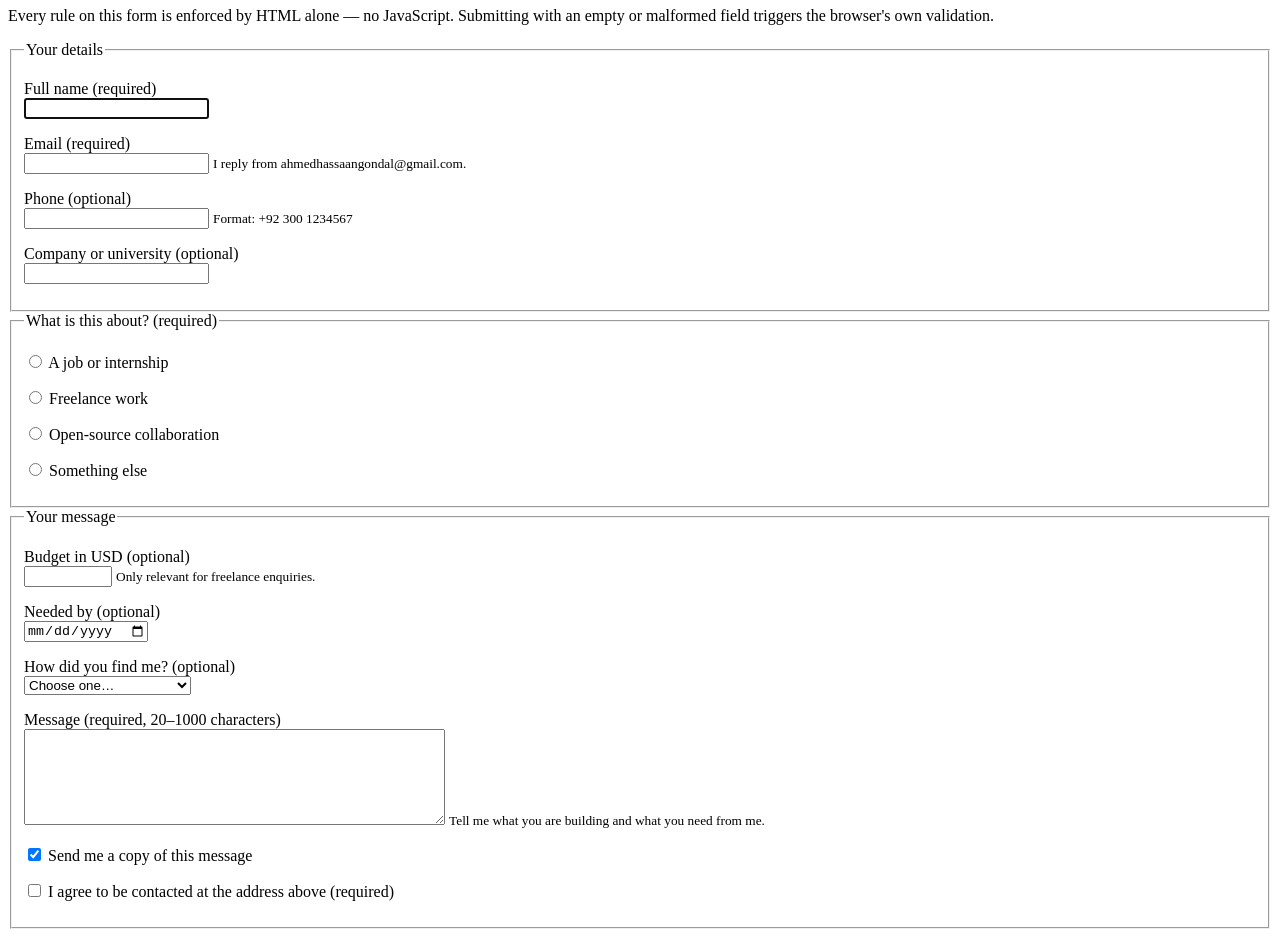
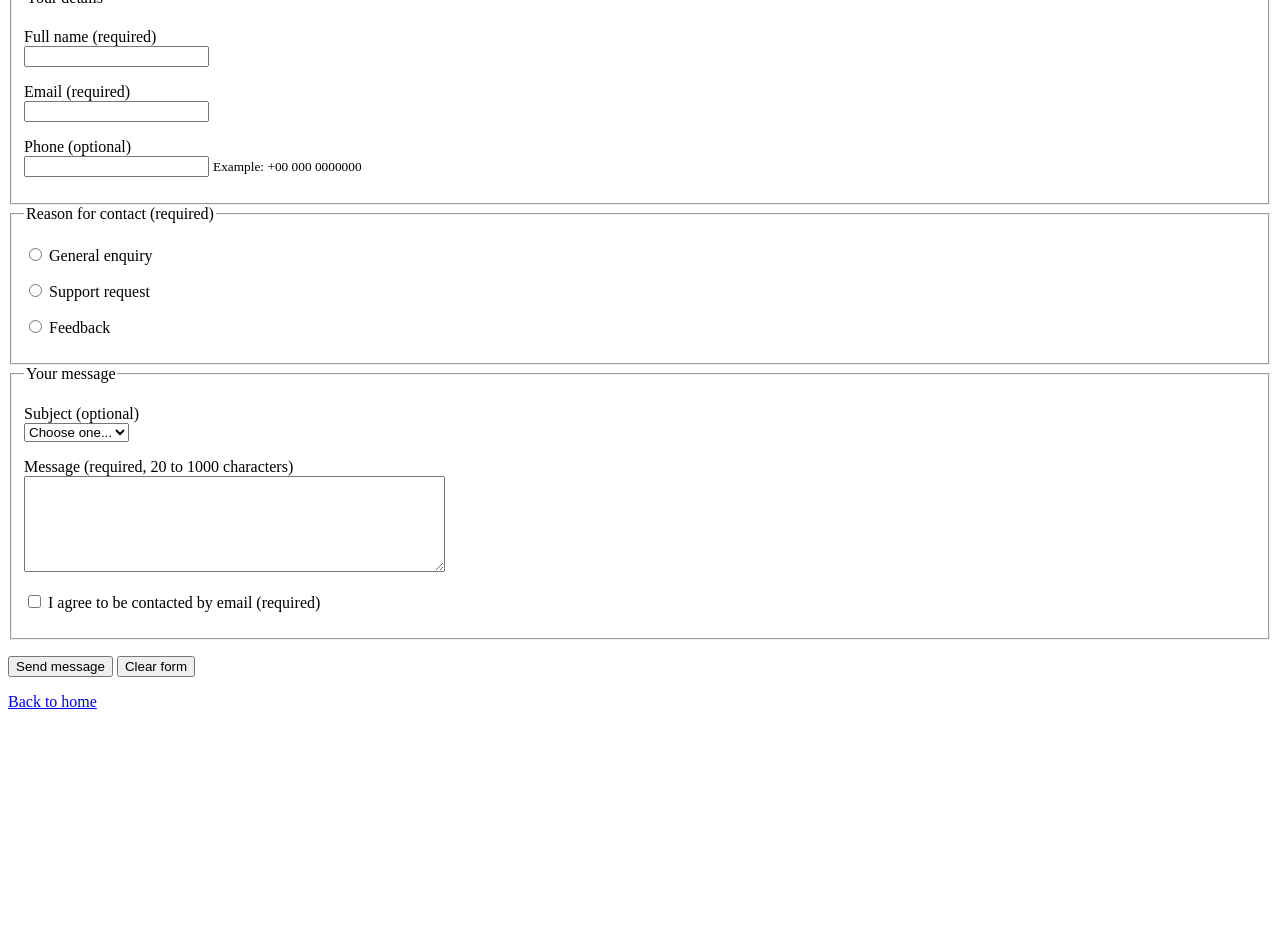
Before and after one commit to ahm-gondal/frontend-roadmap, a plain HTML site: page 02-html/project-devcard/contact.html in a window 1280 px wide. Shown: the part 203-1145 px from the top of the page. After the commit the page ends 930 px from the top, so only its background shows below. Drawn offline with Linux system fonts and the light colour scheme.

Commit message:
Make the contact form generic instead of using my own details

```diff
--- a/02-html/project-devcard/contact.html
+++ b/02-html/project-devcard/contact.html
@@ -3,153 +3,99 @@
 <head>
   <meta charset="utf-8">
   <meta name="viewport" content="width=device-width, initial-scale=1">
-
-  <title>Contact — Ahmed Hassaan Gondal</title>
-  <meta name="description"
-        content="Get in touch with Ahmed Hassaan Gondal about internships, collaboration or freelance frontend and machine learning work.">
-  <link rel="canonical" href="https://ahm-gondal.github.io/devcard/contact.html">
-  <meta property="og:title" content="Contact — Ahmed Hassaan Gondal">
-  <meta property="og:type" content="website">
+  <title>Contact form</title>
+  <meta name="description" content="A contact form built with HTML only. All validation is done with native HTML attributes, no JavaScript.">
 </head>
 
 <body>
   <a href="#main">Skip to main content</a>
 
   <header>
-    <p><strong>Ahmed Hassaan Gondal</strong></p>
     <nav aria-label="Primary">
       <ul>
         <li><a href="index.html">Home</a></li>
-        <li><a href="index.html#projects">Projects</a></li>
         <li><a href="contact.html" aria-current="page">Contact</a></li>
       </ul>
     </nav>
   </header>
 
   <main id="main">
-    <h1>Contact</h1>
-    <p>Every rule on this form is enforced by HTML alone — no JavaScript. Submitting
-      with an empty or malformed field triggers the browser's own validation.</p>
+    <h1>Contact form</h1>
+    <p>Every rule on this form is enforced by HTML alone, with no JavaScript.
+      Submitting with an empty or badly formatted field triggers the browser's own
+      validation.</p>
 
-    <!-- httpbin echoes the submission back, so the POST body is inspectable in
-         DevTools. Real handling belongs on a server (section 12). -->
     <form action="https://httpbin.org/post" method="post">
 
-      <!-- ── Group 1: who ───────────────────────────────────────────── -->
       <fieldset>
         <legend>Your details</legend>
 
         <p>
           <label for="name">Full name (required)</label><br>
           <input type="text" id="name" name="name"
-                 required minlength="2" maxlength="80"
-                 autocomplete="name" autofocus>
+                 required minlength="2" maxlength="80" autocomplete="name">
         </p>
 
         <p>
           <label for="email">Email (required)</label><br>
           <input type="email" id="email" name="email"
-                 required autocomplete="email"
-                 aria-describedby="email-hint">
-          <!-- Tied to the input, so it is announced with the field, not orphaned. -->
-          <span id="email-hint"><small>I reply from ahmedhassaangondal@gmail.com.</small></span>
+                 required autocomplete="email">
         </p>
 
         <p>
-          <!-- NOT type="number": that strips the leading 0 and rejects "+".
-               inputmode still gives mobile users a numeric keypad. -->
+          <!-- type="tel" not type="number": number strips leading zeros
+               and rejects the + sign. -->
           <label for="phone">Phone (optional)</label><br>
           <input type="tel" id="phone" name="phone"
                  inputmode="tel" autocomplete="tel"
                  pattern="[0-9+\s\-]{7,20}"
-                 title="Digits, spaces, + and - only. Example: +92 300 1234567"
+                 title="Digits, spaces, + and - only"
                  aria-describedby="phone-hint">
-          <span id="phone-hint"><small>Format: +92 300 1234567</small></span>
-        </p>
-
-        <p>
-          <label for="company">Company or university (optional)</label><br>
-          <input type="text" id="company" name="company"
-                 maxlength="100" autocomplete="organization">
+          <span id="phone-hint"><small>Example: +00 000 0000000</small></span>
         </p>
       </fieldset>
 
-      <!-- ── Group 2: radios. The <legend> is what tells a screen-reader user
-           what these options are FOR — without it they hear four loose labels. -->
+      <!-- The legend is what tells a screen reader user what this group of
+           radio buttons is for. -->
       <fieldset>
-        <legend>What is this about? (required)</legend>
+        <legend>Reason for contact (required)</legend>
 
         <p>
-          <input type="radio" id="topic-job" name="topic" value="job" required>
-          <label for="topic-job">A job or internship</label>
+          <input type="radio" id="reason-general" name="reason" value="general" required>
+          <label for="reason-general">General enquiry</label>
         </p>
         <p>
-          <input type="radio" id="topic-freelance" name="topic" value="freelance">
-          <label for="topic-freelance">Freelance work</label>
+          <input type="radio" id="reason-support" name="reason" value="support">
+          <label for="reason-support">Support request</label>
         </p>
         <p>
-          <input type="radio" id="topic-collab" name="topic" value="collab">
-          <label for="topic-collab">Open-source collaboration</label>
-        </p>
-        <p>
-          <input type="radio" id="topic-other" name="topic" value="other">
-          <label for="topic-other">Something else</label>
+          <input type="radio" id="reason-feedback" name="reason" value="feedback">
+          <label for="reason-feedback">Feedback</label>
         </p>
       </fieldset>
 
-      <!-- ── Group 3: the message ───────────────────────────────────── -->
       <fieldset>
         <legend>Your message</legend>
 
         <p>
-          <label for="budget">Budget in USD (optional)</label><br>
-          <input type="number" id="budget" name="budget"
-                 min="0" max="100000" step="50"
-                 aria-describedby="budget-hint">
-          <span id="budget-hint"><small>Only relevant for freelance enquiries.</small></span>
-        </p>
-
-        <p>
-          <label for="deadline">Needed by (optional)</label><br>
-          <input type="date" id="deadline" name="deadline" min="2026-08-03">
-        </p>
-
-        <p>
-          <label for="found">How did you find me? (optional)</label><br>
-          <select id="found" name="found">
-            <option value="">Choose one…</option>
-            <optgroup label="Online">
-              <option value="github">GitHub</option>
-              <option value="linkedin">LinkedIn</option>
-              <option value="search">Search engine</option>
-            </optgroup>
-            <optgroup label="Offline">
-              <option value="university">University</option>
-              <option value="referral">Someone referred me</option>
-            </optgroup>
+          <label for="subject">Subject (optional)</label><br>
+          <select id="subject" name="subject">
+            <option value="">Choose one...</option>
+            <option value="product">Product</option>
+            <option value="billing">Billing</option>
+            <option value="other">Other</option>
           </select>
         </p>
 
         <p>
-          <label for="message">Message (required, 20–1000 characters)</label><br>
+          <label for="message">Message (required, 20 to 1000 characters)</label><br>
           <textarea id="message" name="message" rows="6" cols="50"
-                    required minlength="20" maxlength="1000"
-                    aria-describedby="message-hint"></textarea>
-          <span id="message-hint">
-            <small>Tell me what you are building and what you need from me.</small>
-          </span>
-        </p>
-
-        <p>
-          <input type="checkbox" id="cc" name="cc" value="yes" checked>
-          <label for="cc">Send me a copy of this message</label>
+                    required minlength="20" maxlength="1000"></textarea>
         </p>
 
         <p>
           <input type="checkbox" id="consent" name="consent" value="yes" required>
-          <label for="consent">
-            I agree to be contacted at the address above (required)
-          </label>
+          <label for="consent">I agree to be contacted by email (required)</label>
         </p>
       </fieldset>
 
@@ -158,18 +104,10 @@
         <button type="reset">Clear form</button>
       </p>
     </form>
-
-    <h2>Other ways to reach me</h2>
-    <!-- <address> = contact details for the nearest article/body. -->
-    <address>
-      <a href="mailto:ahmedhassaangondal@gmail.com">ahmedhassaangondal@gmail.com</a><br>
-      <a href="https://github.com/ahm-gondal">GitHub: ahm-gondal</a><br>
-      <a href="https://www.linkedin.com/in/ahmed-hassaan-gondal-4175a73b6/">LinkedIn profile</a>
-    </address>
   </main>
 
   <footer>
-    <p><a href="index.html">Back to profile</a></p>
+    <p><a href="index.html">Back to home</a></p>
   </footer>
 </body>
 </html>
```
Also changed, not shown: 1 other file.
